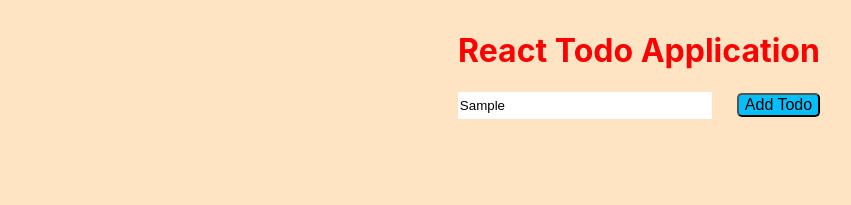
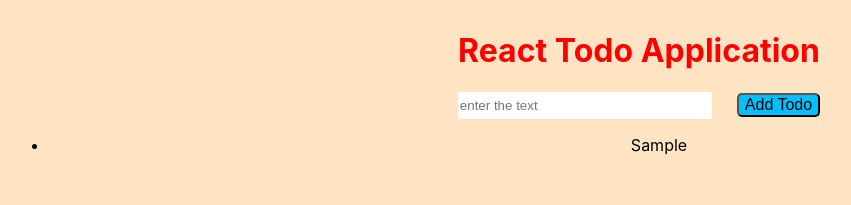
Before and after one commit to ptippa04/ReactToDo, a React (Create React App) app in the folder clienttodo/: page / in a window 1280 px wide. Both pictures are taken after typing "Sample" into the empty fields and a click on the button "Add Todo". Shown: the top 205 px of the page, without its empty margins (1-852 px from the left). Built offline with nearby package versions, Linux system fonts and the light colour scheme.

Commit message:
created todo component to display list of todos

```diff
--- a/clienttodo/src/App.js
+++ b/clienttodo/src/App.js
@@ -1,5 +1,6 @@
 import logo from './logo.svg';
 import './App.css';
+import Todo from './components/todo';
 
 function App() {
 
@@ -8,10 +9,7 @@ function App() {
   }
   return (
    <div className='App'>
-     <h1 style ={{color:"Red"}}> React Todo Application</h1>
-     <input type='text' name ='todo' placeholder ='enter the text'/>
-
-     <button onClick = {addTodo}>Add Todo</button>
+     <Todo></Todo>
    </div>
   );
 }
--- /dev/null
+++ b/clienttodo/src/components/todo.jsx
@@ -0,0 +1,39 @@
+import React, { Component } from 'react';
+
+class Todo extends Component {
+    state = {
+        todoItems:[],
+        text:''
+     }
+    render() {
+        return ( <div>
+            <h1 style ={{color:"Red"}}> React Todo Application</h1>
+            <input type='text' name ='todo' onChange ={this.handleChange} value={this.state.text} placeholder ='enter the text'/>
+
+            <button onClick={this.addTodo}>Add Todo</button>
+            <ul>
+                {this.state.todoItems.map(todo =>{ return(
+                    <li key={todo.id}>{todo}</li>
+                )})}
+            </ul>
+        </div> );
+    }
+
+    addTodo = () =>{
+        const newTodo = [
+        this.state.text
+        ]
+
+        this.setState(state =>({
+            todoItems : this.state.todoItems.concat(newTodo),
+            text:''
+        }));
+    }
+
+
+    handleChange = (e) =>{
+        this.setState({text:e.target.value})
+    }
+}
+
+export default Todo ;
```
